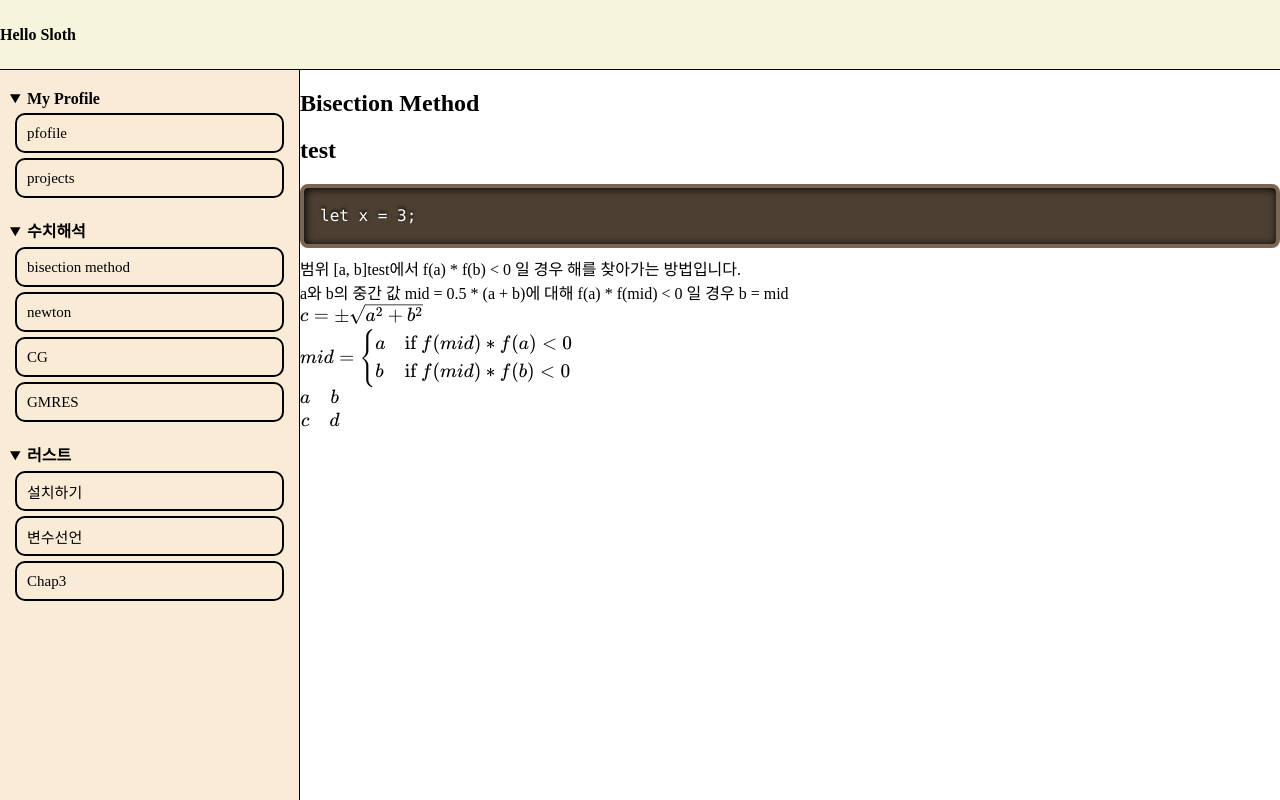
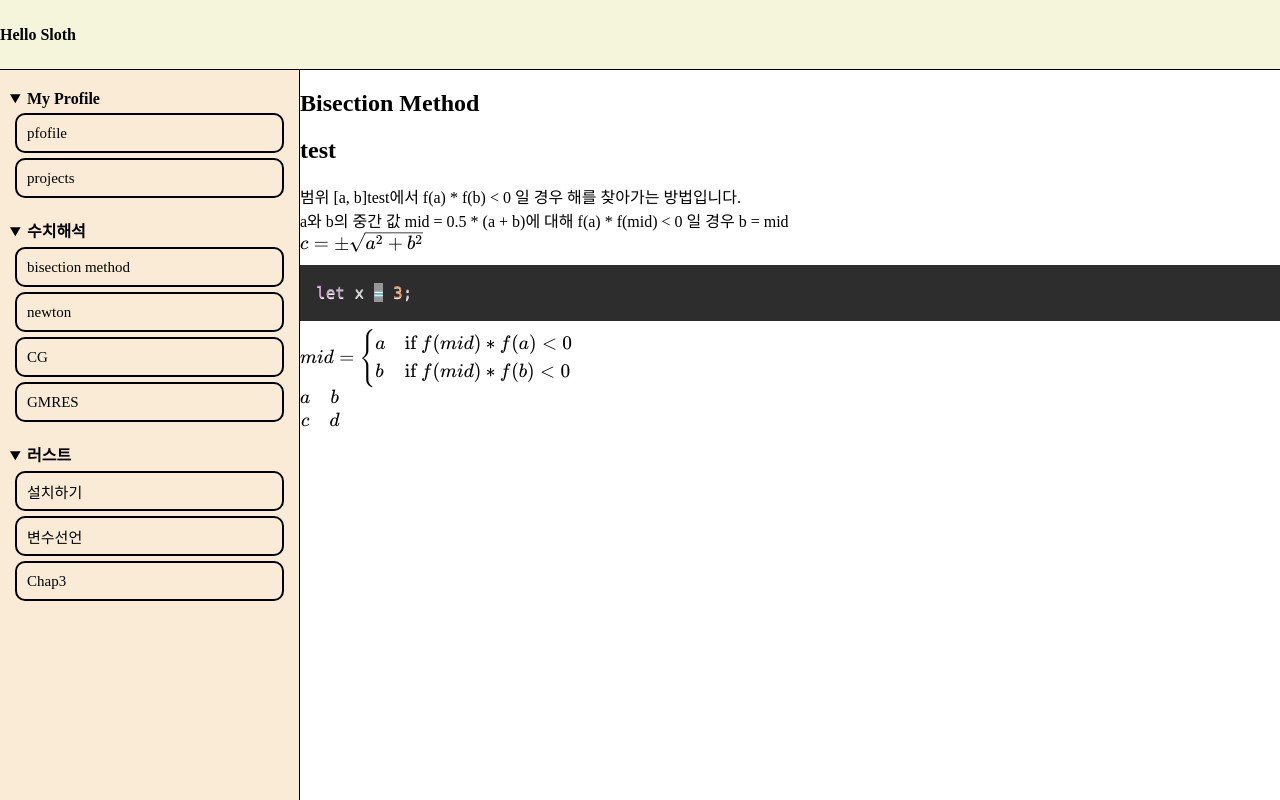
Before and after one commit to kjfootman/blog, a SvelteKit app: page /numerics/bisection in a window 1280 px wide. Built offline with nearby package versions, Linux system fonts and the light colour scheme.

Commit message:
Prismjs test2

```diff
--- a/package.json
+++ b/package.json
@@ -14,9 +14,6 @@
 		"lint": "prettier --check . && eslint ."
 	},
 	"devDependencies": {
-		"@babel/cli": "^7.27.2",
-		"@babel/core": "^7.27.1",
-		"@babel/preset-env": "^7.27.2",
 		"@eslint/compat": "^1.2.5",
 		"@eslint/js": "^9.18.0",
 		"@sveltejs/adapter-auto": "^4.0.0",
--- a/src/routes/numerics/bisection/+page.svelte
+++ b/src/routes/numerics/bisection/+page.svelte
@@ -1,9 +1,8 @@
 <script>
-    import Prism from 'prismjs';
-    import 'prismjs/components/';
+	import Prism from 'prismjs';
+	import 'prismjs/components/prism-rust';
 	import 'prismjs/themes/prism.css';
-	// import 'prismjs/themes/prism-tomorrow.css';
-	import 'prismjs/themes/prism-dark.css';
+	import 'prismjs/themes/prism-tomorrow.css';
 
 	import katex from 'katex';
 	import 'katex/dist/katex.min.css';
@@ -16,13 +15,9 @@
 	/** @type {HTMLElement} */
 	let eq2;
 
-    const code = `let data = 1`;
-
-    /** @type {string} */
-    // @ts-ignore
-    let test = Prism.highlight(code, Prism.languages.javascript, 'rust')
 
 	onMount(() => {
+		Prism.highlightAll();
 
 		katex.render(
 			String.raw`
@@ -53,7 +48,6 @@
 <h1>Bisection Method</h1>
 
 {@html '<h1>test</h1>'}
-<pre><code class=language-rust>let x = 3;</code></pre>
 
 <span>
 	범위 [a, b]<span>test</span>에서 f(a) * f(b) &#60; 0 일 경우 해를 찾아가는 방법입니다.<br />
@@ -62,6 +56,9 @@
 
 <!-- <Katex>ax^2+bx+c=0</Katex> -->
 {@html html}
+<div>
+<pre><code class="language-rust">let x = 3;</code></pre>
+</div>
 
 <!-- <br><span bind:this={eq1}></span> -->
 <div bind:this={eq1}></div>
```
Also changed, not shown: src/routes/+layout.svelte (+3 -9 lines), .babelrc (deleted), 1 other file (tests, documents, lock files or other folders).
